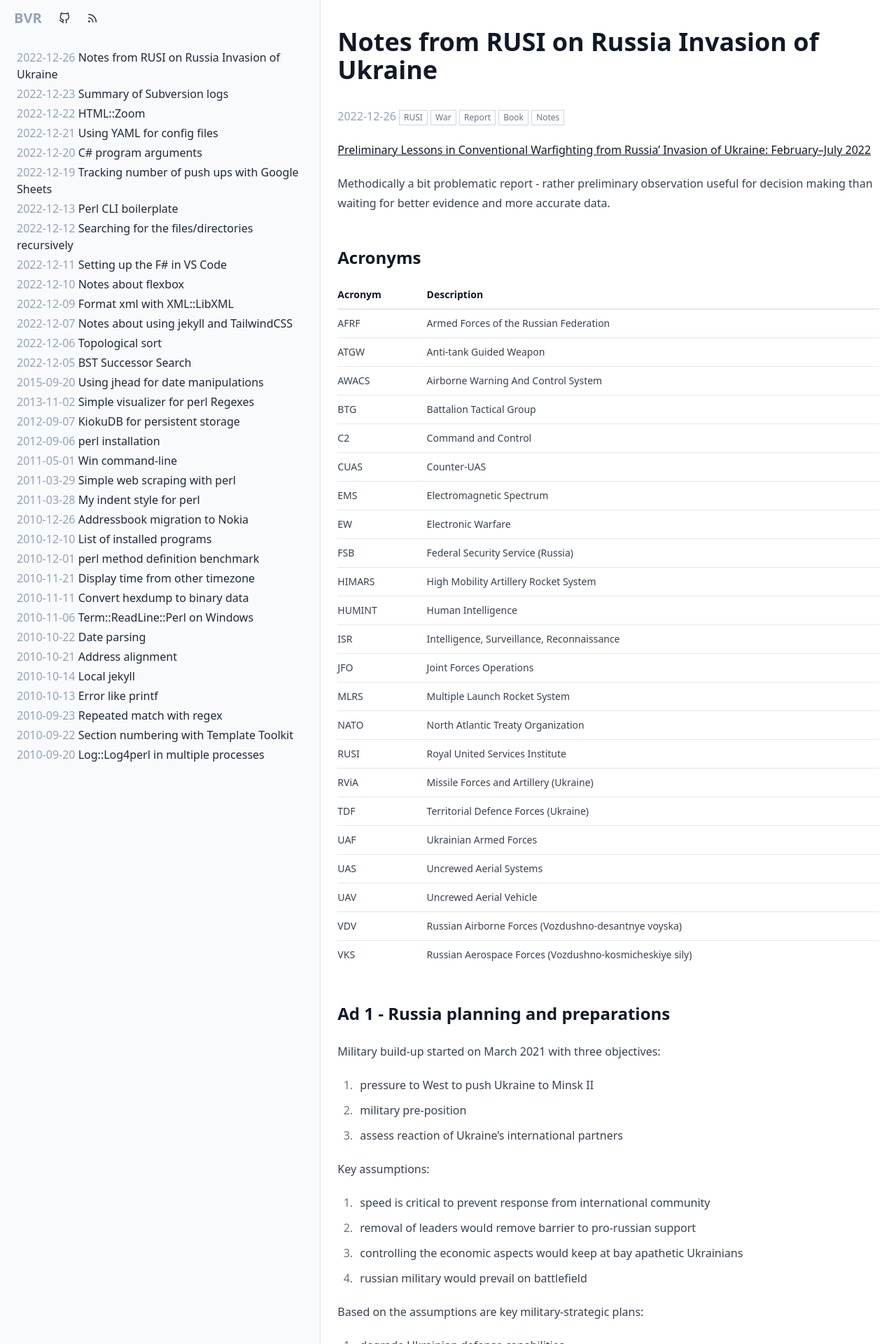
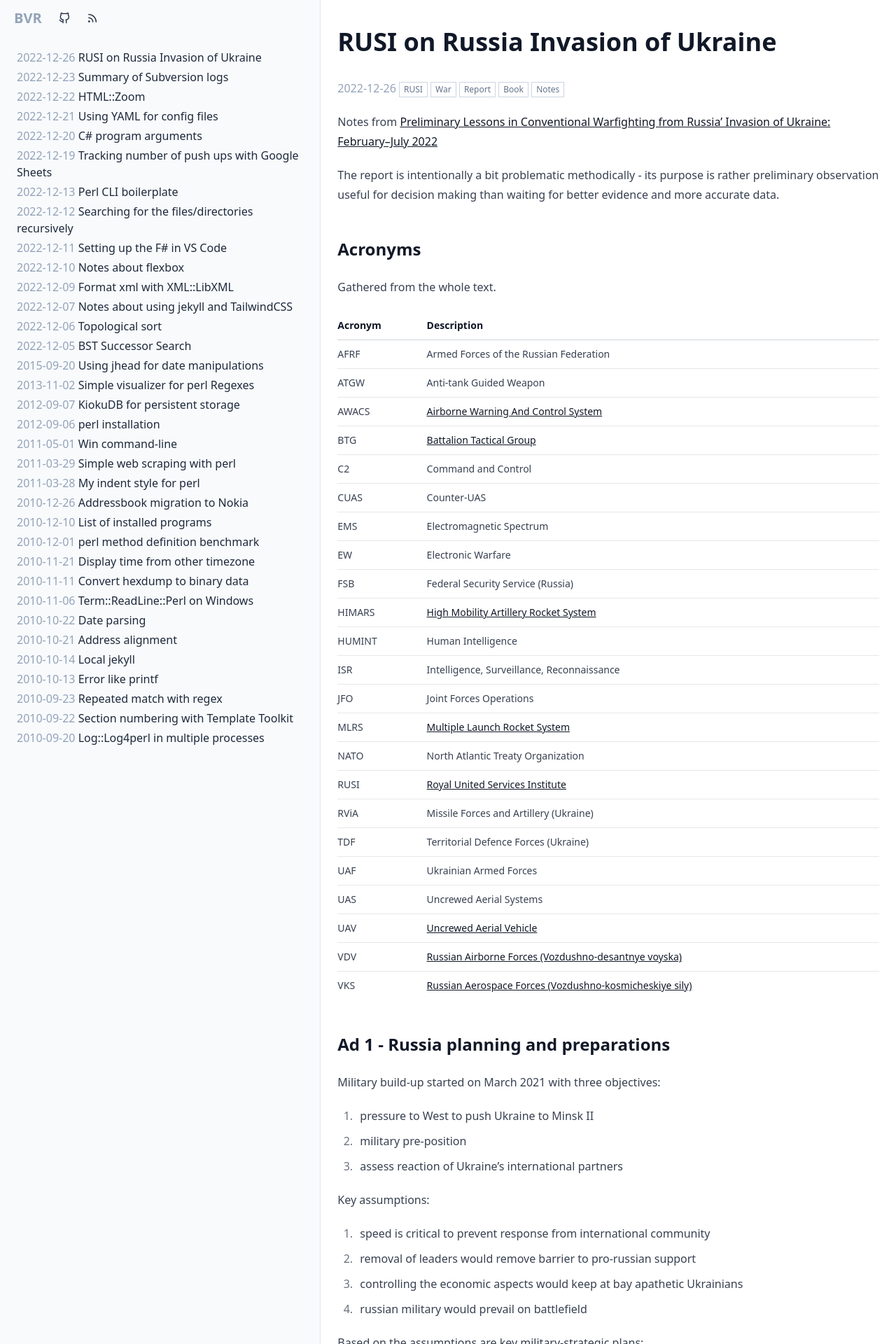
Before and after one commit to bvr/bvr.github.io, a Jekyll site: the page built from _posts/2022-12-26-rusi-report.md, in a window 1280 px wide. Shown: the top 1920 px of the page at 70% size. Built offline with Jekyll 4.4.1, drawn with Linux system fonts in a browser that asks for light colours; some of the changed text lies outside the part shown.

Commit message:
Proofreading

```diff
--- a/_posts/2022-12-26-rusi-report.md
+++ b/_posts/2022-12-26-rusi-report.md
@@ -1,6 +1,6 @@
 ---
 layout: post
-title: Notes from RUSI on Russia Invasion of Ukraine
+title: RUSI on Russia Invasion of Ukraine
 published: yes
 tags:
   - RUSI
@@ -9,37 +9,39 @@ tags:
   - Book
   - Notes
 ---
-[Preliminary Lessons in Conventional Warfighting from Russia' Invasion of Ukraine: February–July 2022][1]
+Notes from [Preliminary Lessons in Conventional Warfighting from Russia' Invasion of Ukraine: February–July 2022][1]
 
-Methodically a bit problematic report - rather preliminary observation useful for decision making than waiting for better evidence and more accurate data.
+The report is intentionally a bit problematic methodically - its purpose is rather preliminary observation useful for decision making than waiting for better evidence and more accurate data.
 
 ## Acronyms
+
+Gathered from the whole text.
 
 | Acronym | Description                                             |
 | ------- | ------------------------------------------------------- |
 | AFRF    | Armed Forces of the Russian Federation                  |
 | ATGW    | Anti-tank Guided Weapon                                 |
-| AWACS   | Airborne Warning And Control System                     |
-| BTG     | Battalion Tactical Group                                |
+| AWACS   | [Airborne Warning And Control System](https://en.wikipedia.org/wiki/Airborne_early_warning_and_control) |
+| BTG     | [Battalion Tactical Group](https://en.wikipedia.org/wiki/Battalion_tactical_group) |
 | C2      | Command and Control                                     |
 | CUAS    | Counter-UAS                                             |
 | EMS     | Electromagnetic Spectrum                                |
 | EW      | Electronic Warfare                                      |
 | FSB     | Federal Security Service (Russia)                       |
-| HIMARS  | High Mobility Artillery Rocket System                   |
+| HIMARS  | [High Mobility Artillery Rocket System](https://en.wikipedia.org/wiki/M142_HIMARS) |
 | HUMINT  | Human Intelligence                                      |
 | ISR     | Intelligence, Surveillance, Reconnaissance              |
 | JFO     | Joint Forces Operations                                 |
-| MLRS    | Multiple Launch Rocket System                           |
+| MLRS    | [Multiple Launch Rocket System](https://en.wikipedia.org/wiki/M270_Multiple_Launch_Rocket_System) |
 | NATO    | North Atlantic Treaty Organization                      |
-| RUSI    | Royal United Services Institute                         |
+| RUSI    | [Royal United Services Institute](https://rusi.org/) |
 | RViA    | Missile Forces and Artillery (Ukraine)                  |
 | TDF     | Territorial Defence Forces (Ukraine)                    |
 | UAF     | Ukrainian Armed Forces                                  |
 | UAS     | Uncrewed Aerial Systems                                 |
-| UAV     | Uncrewed Aerial Vehicle                                 |
-| VDV     | Russian Airborne Forces (Vozdushno-desantnye voyska)    |
-| VKS     | Russian Aerospace Forces (Vozdushno-kosmicheskiye sily) |
+| UAV     | [Uncrewed Aerial Vehicle](https://en.wikipedia.org/wiki/Unmanned_aerial_vehicle) |
+| VDV     | [Russian Airborne Forces (Vozdushno-desantnye voyska)](https://en.wikipedia.org/wiki/Russian_Airborne_Forces) |
+| VKS     | [Russian Aerospace Forces (Vozdushno-kosmicheskiye sily)](https://en.wikipedia.org/wiki/Russian_Aerospace_Forces) |
 
 ## Ad 1 - Russia planning and preparations
 
```
